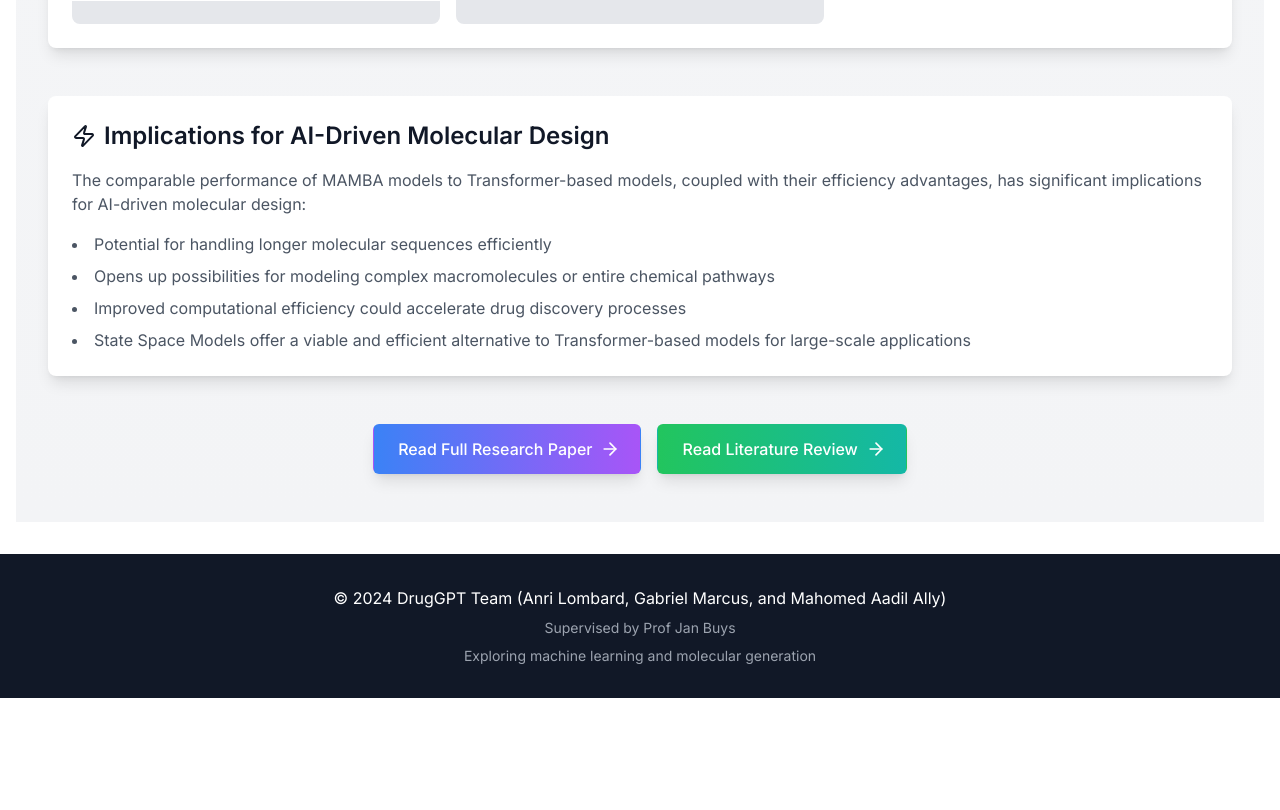
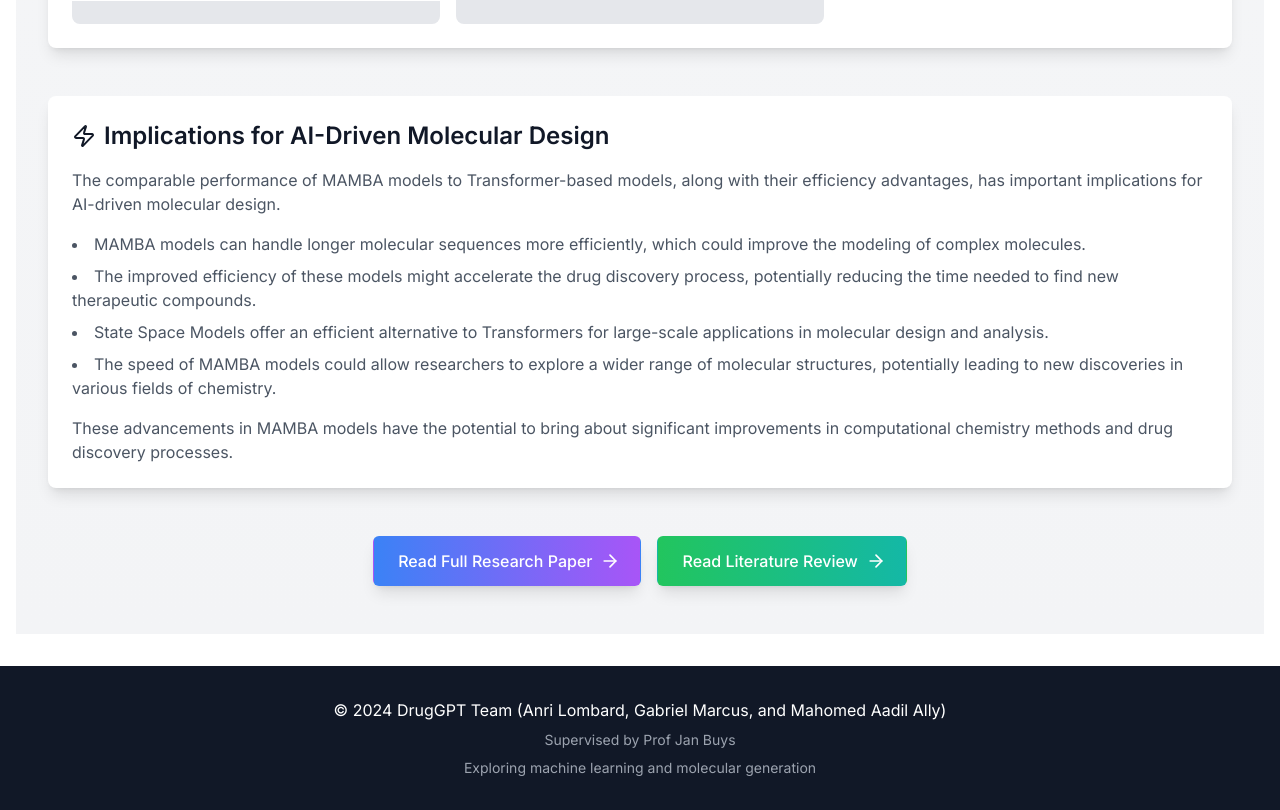
Before and after one commit to Anri-Lombard/Molecular-Research-Website, a Next.js app: page /architectures in a window 1280 px wide. Shown: the part 3308-4118 px from the top of the page. Before the commit the page ends 4006 px from the top, so only its background shows below. Built offline with nearby package versions, Linux system fonts and the light colour scheme.

Commit message:
Last architectures section updates

```diff
--- a/src/app/architectures/page.js
+++ b/src/app/architectures/page.js
@@ -50,6 +50,45 @@ const FadeInSection = ({ children, delay = 0 }) => {
     </motion.div>
   );
 };
+
+const ImplicationsSection = () => (
+  <div className="bg-white dark:bg-gray-800 rounded-lg shadow-lg p-6">
+    <h2 className="text-2xl font-semibold mb-4 flex items-center">
+      <Zap className="mr-2" />
+      Implications for AI-Driven Molecular Design
+    </h2>
+    <p className="text-gray-600 dark:text-gray-300 mb-4">
+      The comparable performance of MAMBA models to Transformer-based models,
+      along with their efficiency advantages, has important implications for
+      AI-driven molecular design.
+    </p>
+    <ul className="list-disc list-inside space-y-2 text-gray-600 dark:text-gray-300">
+      <li>
+        MAMBA models can handle longer molecular sequences more efficiently,
+        which could improve the modeling of complex molecules.
+      </li>
+      <li>
+        The improved efficiency of these models might accelerate the drug
+        discovery process, potentially reducing the time needed to find new
+        therapeutic compounds.
+      </li>
+      <li>
+        State Space Models offer an efficient alternative to Transformers for
+        large-scale applications in molecular design and analysis.
+      </li>
+      <li>
+        The speed of MAMBA models could allow researchers to explore a wider
+        range of molecular structures, potentially leading to new discoveries in
+        various fields of chemistry.
+      </li>
+    </ul>
+    <p className="mt-4 text-gray-600 dark:text-gray-300">
+      These advancements in MAMBA models have the potential to bring about
+      significant improvements in computational chemistry methods and drug
+      discovery processes.
+    </p>
+  </div>
+);
 
 const ArchitectureComparison = ({
   title,
@@ -187,34 +226,7 @@ const ArchitecturesPage = () => {
         </FadeInSection>
 
         <FadeInSection delay={1.2}>
-          <div className="bg-white dark:bg-gray-800 rounded-lg shadow-lg p-6">
-            <h2 className="text-2xl font-semibold mb-4 flex items-center">
-              <Zap className="mr-2" />
-              Implications for AI-Driven Molecular Design
-            </h2>
-            <p className="text-gray-600 dark:text-gray-300 mb-4">
-              The comparable performance of MAMBA models to Transformer-based
-              models, coupled with their efficiency advantages, has significant
-              implications for AI-driven molecular design:
-            </p>
-            <ul className="list-disc list-inside space-y-2 text-gray-600 dark:text-gray-300">
-              <li>
-                Potential for handling longer molecular sequences efficiently
-              </li>
-              <li>
-                Opens up possibilities for modeling complex macromolecules or
-                entire chemical pathways
-              </li>
-              <li>
-                Improved computational efficiency could accelerate drug
-                discovery processes
-              </li>
-              <li>
-                State Space Models offer a viable and efficient alternative to
-                Transformer-based models for large-scale applications
-              </li>
-            </ul>
-          </div>
+          <ImplicationsSection />
         </FadeInSection>
 
         <FadeInSection delay={1.3}>
--- a/src/app/page.js
+++ b/src/app/page.js
@@ -12,6 +12,7 @@ import {
   Zap,
   FileText,
   BarChart,
+  ArrowRight,
 } from "lucide-react";
 
 const FadeInSection = ({ children, delay = 0 }) => {
@@ -219,6 +220,32 @@ export default function Home() {
           </div>
         </div>
       </section>
+      <section className="py-20">
+        <div className="container mx-auto px-4">
+          <FadeInSection>
+            <div className="text-center space-y-4 sm:space-y-0 sm:space-x-4">
+              <a
+                href="/documents/project_proposal.pdf"
+                target="_blank"
+                rel="noopener noreferrer"
+                className="inline-flex items-center px-6 py-3 border border-transparent text-base font-medium rounded-md text-white bg-gradient-to-r from-blue-500 to-purple-500 hover:from-blue-600 hover:to-purple-600 transition-all duration-300 shadow-lg hover:shadow-xl"
+              >
+                Project Proposal
+                <ArrowRight className="ml-2 -mr-1 h-5 w-5" />
+              </a>
+              <a
+                href="/documents/poster.pdf"
+                target="_blank"
+                rel="noopener noreferrer"
+                className="inline-flex items-center px-6 py-3 border border-transparent text-base font-medium rounded-md text-white bg-gradient-to-r from-green-500 to-teal-500 hover:from-green-600 hover:to-teal-600 transition-all duration-300 shadow-lg hover:shadow-xl"
+              >
+                Poster
+                <ArrowRight className="ml-2 -mr-1 h-5 w-5" />
+              </a>
+            </div>
+          </FadeInSection>
+        </div>
+      </section>
     </div>
   );
 }
--- a/src/app/tokenizers/ImageGallery.js
+++ b/src/app/tokenizers/ImageGallery.js
@@ -47,9 +47,7 @@ const ImageGallery = () => {
     compressionRatio: [
       { src: "/images/mo/compression_ratio.png", alt: "Compression Ratio" },
     ],
-    qedSas: [
-      { src: "/images//mo/qed_sas.png", alt: "QED and SAS Comparison" },
-    ],
+    qedSas: [{ src: "/images/mo/qed_sas.png", alt: "QED and SAS Comparison" }],
   };
 
   const getActiveImages = () => {
```
Also changed, not shown: src/app/tokenizers/page.js (+21 -11 lines), 2 other files (tests, documents, lock files or other folders).
